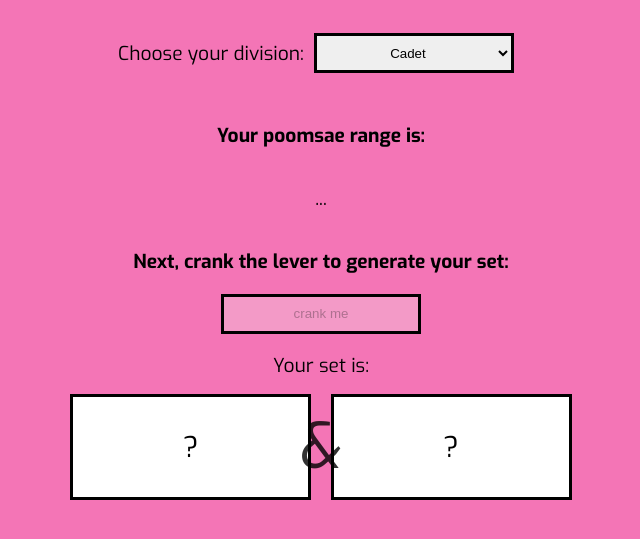
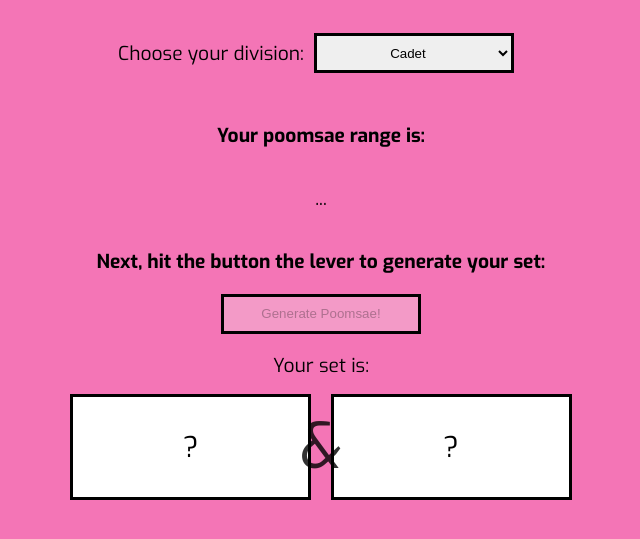
Before and after one commit to akte-akte/poomsae-selector, a plain HTML site: page index.html in a window 1280 px wide. Shown: the part 217-756 px from the top of the page, without its empty margins (319-959 px from the left). Drawn offline with Linux system fonts and the light colour scheme.

Commit message:
Change button text and description

```diff
--- a/index.html
+++ b/index.html
@@ -26,8 +26,8 @@
         <p><b>Your poomsae range is:</b></p>
         <p id="poomsae-range">...</p>
 
-        <p><b>Next, crank the lever to generate your set:</b></p>
-        <button id="generate-poomsae" disabled>crank me</button>
+        <p><b>Next, hit the button the lever to generate your set:</b></p>
+        <button id="generate-poomsae" disabled>Generate Poomsae!</button>
 
         <p>Your set is: </p>
         <div class="form-group">
```
